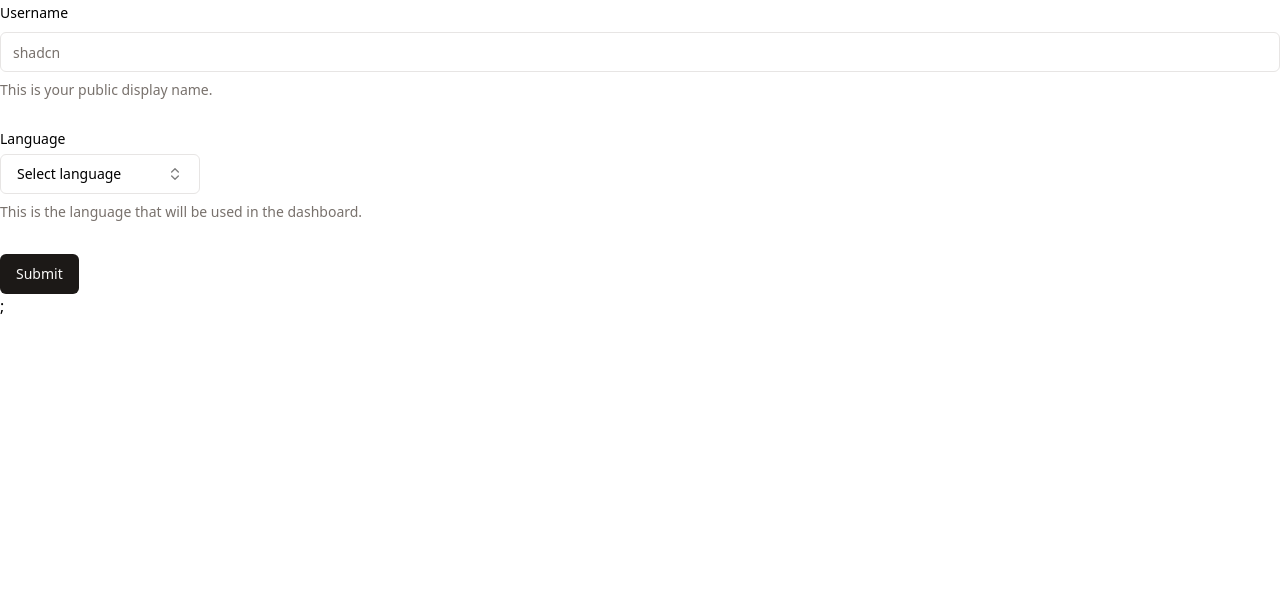
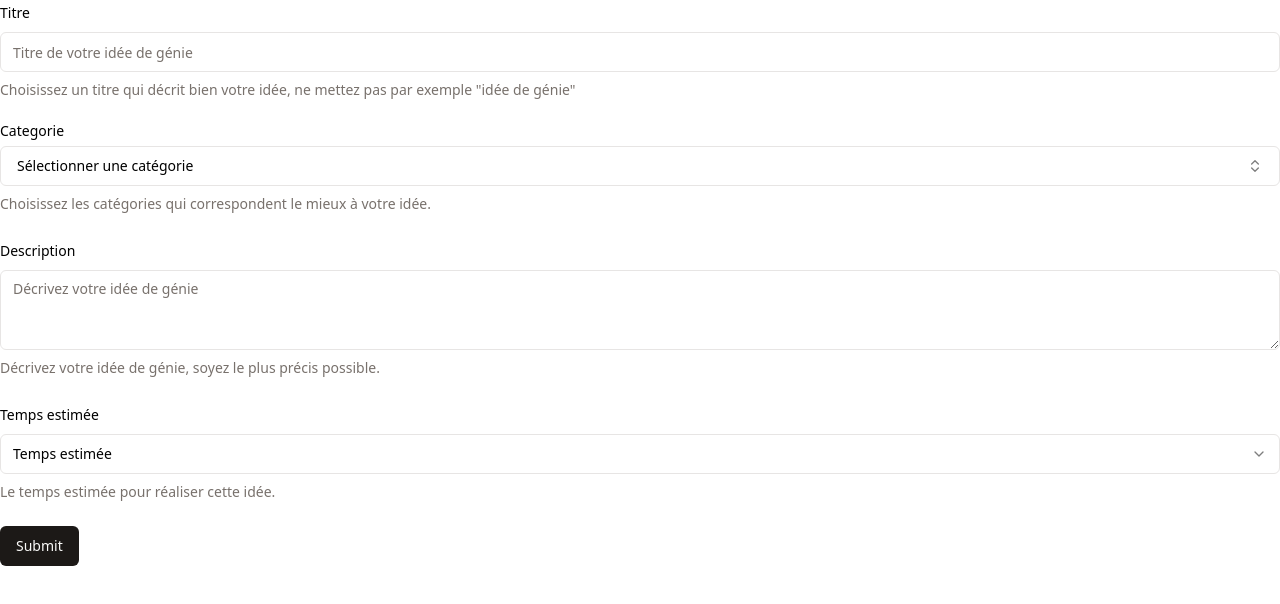
Before and after one commit to damien-schneider/steal-my-idea, a React (Vite) app: page / in a window 1280 px wide. Shown: the top 604 px of the page. Built offline with nearby package versions, Linux system fonts and the light colour scheme; the HTML template or start-up script is replaced by a standard one.

Commit message:
:sparkles: Add forms with error handling

```diff
--- a/src/AddIdea.tsx
+++ b/src/AddIdea.tsx
@@ -1,5 +1,13 @@
 import React from 'react';
 import * as z from 'zod';
+import {
+  Select,
+  SelectContent,
+  SelectItem,
+  SelectTrigger,
+  SelectValue
+} from '@components/ui/select';
+import { Textarea } from '@components/ui/textarea';
 import {
   Form,
   FormControl,
@@ -32,24 +40,93 @@ import {
 import { toast } from '@components/ui/use-toast';
 import { Input } from '@components/ui/input';
 
-const languages = [
-  { label: 'English', value: 'en' },
-  { label: 'French', value: 'fr' },
-  { label: 'German', value: 'de' },
-  { label: 'Spanish', value: 'es' },
-  { label: 'Portuguese', value: 'pt' },
-  { label: 'Russian', value: 'ru' },
-  { label: 'Japanese', value: 'ja' },
-  { label: 'Korean', value: 'ko' },
-  { label: 'Chinese', value: 'zh' }
+const categories = [
+  {
+    value: 'informatique',
+    label: 'Informatique'
+  },
+  {
+    value: 'peinture',
+    label: 'Peinture'
+  },
+  {
+    value: 'dessin',
+    label: 'Dessin'
+  },
+  {
+    value: 'artistique',
+    label: 'Artistique'
+  },
+  {
+    value: 'entreupreunariat',
+    label: 'Entreupreunariat'
+  },
+  {
+    value: 'musique',
+    label: 'Musique'
+  },
+  {
+    value: 'cinema',
+    label: 'Cinéma'
+  },
+  {
+    value: '3d',
+    label: '3D'
+  },
+  {
+    value: 'webdesign',
+    label: 'Webdesign'
+  },
+  {
+    value: 'graphisme',
+    label: 'Graphisme'
+  },
+  {
+    value: 'design produit',
+    label: 'Design Produit'
+  },
+  {
+    value: 'bricolage',
+    label: 'Bricolage'
+  },
+  {
+    value: 'domotique',
+    label: 'Domotique'
+  },
+  {
+    value: 'nourriture',
+    label: 'Nourriture'
+  },
+  {
+    value: 'jeudesociete',
+    label: 'Jeu de société'
+  },
+  {
+    value: 'decoration',
+    label: 'Décoration'
+  },
+  {
+    value: 'photographie',
+    label: 'Photographie'
+  },
+  {
+    value: 'jeuxvideos',
+    label: 'Jeux-vidéos'
+  },
+  {
+    value: 'ecriture',
+    label: 'Écriture'
+  }
 ] as const;
 const FormSchema = z.object({
-  username: z.string().min(2, {
-    message: 'Username must be at least 2 characters.'
+  title: z.string().min(5, {
+    message: 'Le titre doit être au moins de 5 caractères.'
   }),
-  language: z.string({
-    required_error: 'Please select a language.'
-  })
+  description: z.string().min(10, {
+    message: 'La description doit être au moins de 10 caractères.'
+  }),
+  category: z.enum(categories.map((category) => category.value)),
+  estimated_time: z.enum(['day', 'week', 'month', 'year'])
 });
 
 export default function AddIdea() {
@@ -72,18 +149,22 @@ export default function AddIdea() {
   return (
     <>
       <Form {...form}>
-        <form onSubmit={form.handleSubmit(onSubmit)} className="space-y-8">
+        <form onSubmit={form.handleSubmit(onSubmit)} className="space-y-6">
           <FormField
             control={form.control}
-            name="username"
+            name="title"
             render={({ field }) => (
               <FormItem>
-                <FormLabel>Username</FormLabel>
+                <FormLabel>Titre</FormLabel>
                 <FormControl>
-                  <Input placeholder="shadcn" {...field} />
+                  <Input
+                    placeholder="Titre de votre idée de génie"
+                    {...field}
+                  />
                 </FormControl>
                 <FormDescription>
-                  This is your public display name.
+                  Choisissez un titre qui décrit bien votre idée, ne mettez pas
+                  par exemple "idée de génie"
                 </FormDescription>
                 <FormMessage />
               </FormItem>
@@ -92,10 +173,10 @@ export default function AddIdea() {
           {/* Form combobox for category */}
           <FormField
             control={form.control}
-            name="language"
+            name="category"
             render={({ field }) => (
               <FormItem className="flex flex-col">
-                <FormLabel>Language</FormLabel>
+                <FormLabel>Categorie</FormLabel>
                 <Popover>
                   <PopoverTrigger asChild>
                     <FormControl>
@@ -103,41 +184,41 @@ export default function AddIdea() {
                         variant="outline"
                         role="combobox"
                         className={cn(
-                          'w-[200px] justify-between',
+                          'justify-between',
                           !field.value && 'text-muted-foreground'
                         )}
                       >
                         {field.value
-                          ? languages.find(
-                              (language) => language.value === field.value
+                          ? categories.find(
+                              (category) => category.value === field.value
                             )?.label
-                          : 'Select language'}
-                        <ChevronsUpDown className="ml-2 h-4 w-4 shrink-0 opacity-50" />
+                          : 'Sélectionner une catégorie'}
+                        <ChevronsUpDown className="w-4 h-4 ml-2 opacity-50 shrink-0" />
                       </Button>
                     </FormControl>
                   </PopoverTrigger>
-                  <PopoverContent className="w-[200px] p-0">
+                  <PopoverContent className="">
                     <Command>
-                      <CommandInput placeholder="Search framework..." />
+                      <CommandInput placeholder="Rechercher une catégorie" />
                       <CommandEmpty>No framework found.</CommandEmpty>
                       <CommandGroup>
-                        {languages.map((language) => (
+                        {categories.map((category) => (
                           <CommandItem
-                            value={language.label}
-                            key={language.value}
+                            value={category.label}
+                            key={category.value}
                             onSelect={() => {
-                              form.setValue('language', language.value);
+                              form.setValue('category', category.value);
                             }}
                           >
                             <Check
                               className={cn(
                                 'mr-2 h-4 w-4',
-                                language.value === field.value
+                                category.value === field.value
                                   ? 'opacity-100'
                                   : 'opacity-0'
                               )}
                             />
-                            {language.label}
+                            {category.label}
                           </CommandItem>
                         ))}
                       </CommandGroup>
@@ -145,7 +226,57 @@ export default function AddIdea() {
                   </PopoverContent>
                 </Popover>
                 <FormDescription>
-                  This is the language that will be used in the dashboard.
+                  Choisissez les catégories qui correspondent le mieux à votre
+                  idée.
+                </FormDescription>
+                <FormMessage />
+              </FormItem>
+            )}
+          />
+          <FormField
+            control={form.control}
+            name="description"
+            render={({ field }) => (
+              <FormItem>
+                <FormLabel>Description</FormLabel>
+                <FormControl>
+                  <Textarea
+                    placeholder="Décrivez votre idée de génie"
+                    className=""
+                    {...field}
+                  />
+                </FormControl>
+                <FormDescription>
+                  Décrivez votre idée de génie, soyez le plus précis possible.
+                </FormDescription>
+                <FormMessage />
+              </FormItem>
+            )}
+          />
+          <FormField
+            control={form.control}
+            name="estimated_time"
+            render={({ field }) => (
+              <FormItem>
+                <FormLabel>Temps estimée</FormLabel>
+                <FormControl>
+                  <Select
+                    onValueChange={field.onChange}
+                    defaultValue={field.value}
+                  >
+                    <SelectTrigger className="">
+                      <SelectValue placeholder="Temps estimée" />
+                    </SelectTrigger>
+                    <SelectContent>
+                      <SelectItem value="day">1 jour</SelectItem>
+                      <SelectItem value="week">1 semaine</SelectItem>
+                      <SelectItem value="month">1 mois</SelectItem>
+                      <SelectItem value="year">1 an</SelectItem>
+                    </SelectContent>
+                  </Select>
+                </FormControl>
+                <FormDescription>
+                  Le temps estimée pour réaliser cette idée.
                 </FormDescription>
                 <FormMessage />
               </FormItem>
@@ -155,7 +286,6 @@ export default function AddIdea() {
           <Button type="submit">Submit</Button>
         </form>
       </Form>
-      ;
     </>
   );
 }
```
